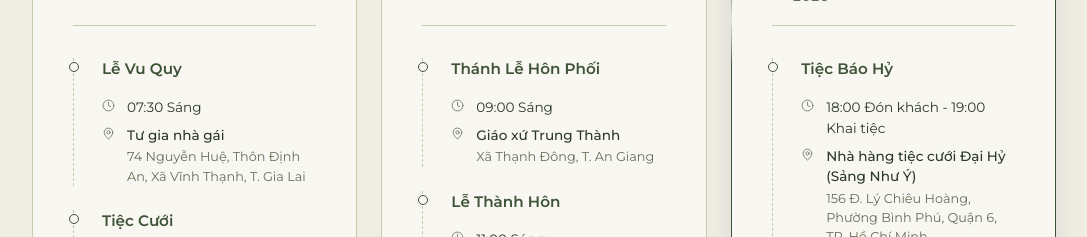
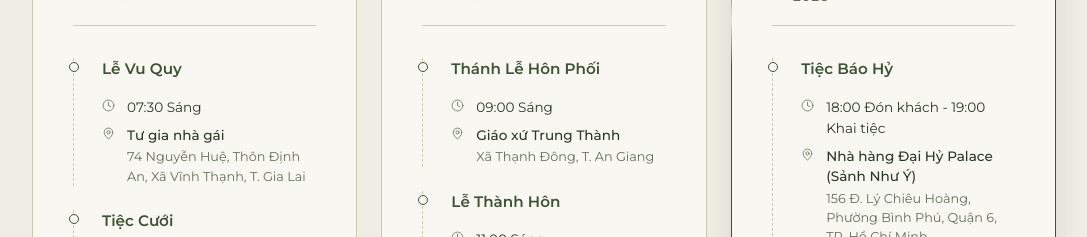
Before and after one commit to hieubm1707/wedding_web, a React (Vite) app: page / in a window 1280 px wide. Shown: the part 1353-1590 px from the top of the page, without its empty margins (96-1183 px from the left). Built offline with nearby package versions, Linux system fonts and the light colour scheme; no server answers; a web font is replaced by a local one.

Commit message:
fix: update venue name in event translations for accuracy

```diff
--- a/src/app/contexts/AppContext.tsx
+++ b/src/app/contexts/AppContext.tsx
@@ -593,7 +593,7 @@ const vi: Translations = {
           {
             time: "18:00 Đón khách - 19:00 Khai tiệc",
             title: "Tiệc Báo Hỷ",
-            venue: "Nhà hàng tiệc cưới Đại Hỷ (Sảng Như Ý)",
+            venue: "Nhà hàng Đại Hỷ Palace (Sảnh Như Ý)",
             address: "156 Đ. Lý Chiêu Hoàng, Phường Bình Phú, Quận 6, TP. Hồ Chí Minh",
           }
         ],
```
